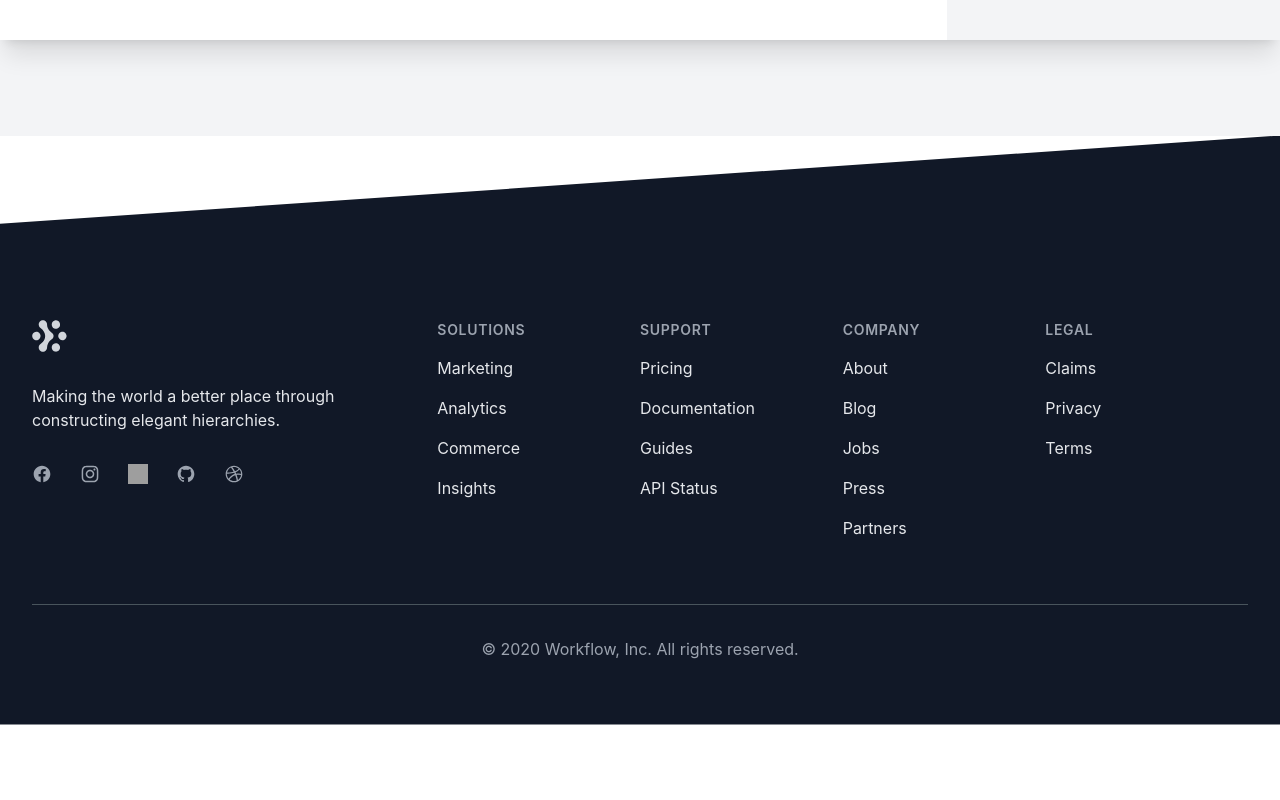
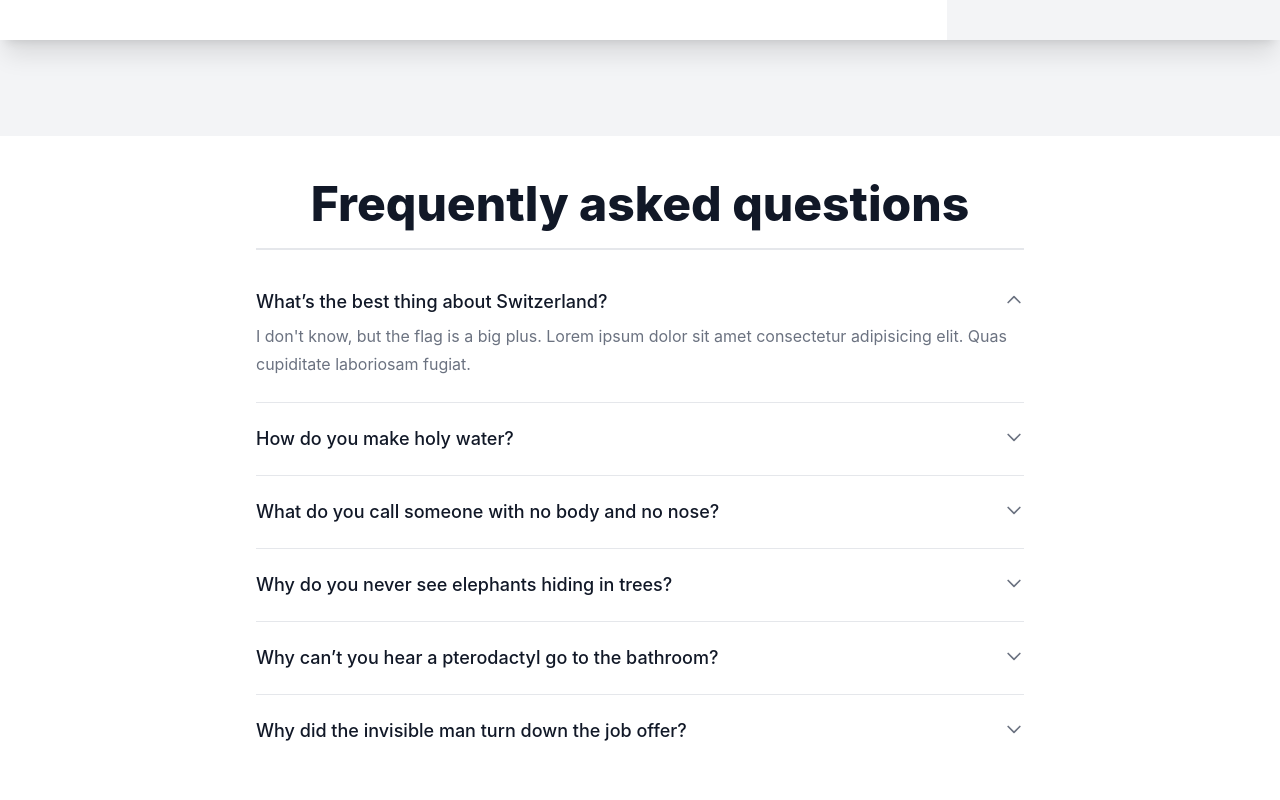
Before and after one commit to Lubna2712/BB-Homepage, a React (Create React App) app: page / in a window 1280 px wide. Shown: the part 2380-3180 px from the top of the page. Before the commit the page ends 3105 px from the top, so only its background shows below. Built offline with nearby package versions, Linux system fonts and the light colour scheme; grey boxes are pictures that could not be loaded.

Commit message:
frequently asked questions section created

```diff
--- a/src/App.css
+++ b/src/App.css
@@ -36,6 +36,17 @@ body {
 }
 .footerWrapper {
   padding: 50px 15px 0px;
+}
+.faqSubTitle.show-description {
+  height: auto;
+}
+.faqTitle:not(:last-child) {
+  border-bottom: 1px solid #e5e7eb;
+}
+.faqSubTitle {
+  height: 0;
+  overflow: hidden;
+  transition: all 200ms ease-out;
 }
 @media screen and (min-width: 768px) {
   .heroWrapper:after {
@@ -83,9 +94,6 @@ body {
   .footerWrapper > div {
     max-width: 1216px;
   }
-}
-
-@media screen and (min-width: 1280px) {
   .featureSection {
     clip-path: polygon(0 15%, 100% 0%, 100% 85%, 0% 100%);
   }
--- a/src/App.js
+++ b/src/App.js
@@ -3,6 +3,7 @@ import Header from './components/Header';
 import HeroSection from './components/HeroSection'
 import FeaturesSection from './components/FeaturesSection'
 import Pricing from './components/Pricing'
+import FAQ from './components/FAQ'
 import Footer from './components/Footer'
 
 function App() {
@@ -12,6 +13,7 @@ function App() {
       <HeroSection />
       <FeaturesSection />
       <Pricing />
+      <FAQ />
       <Footer />
     </div>
   );
--- /dev/null
+++ b/src/components/ExpansionPanel/ExpansionPanelItem.js
@@ -0,0 +1,38 @@
+import React from "react";
+
+const ExpansionPanelItem = ({ showDescription, ariaExpanded, fontWeightBold, item, index, onClick }) => (
+  <div
+    className="faqTitle py-6 cursor-pointer"
+    key={item.index}
+    aria-expanded={ariaExpanded}
+    aria-controls={`faq${index + 1}_desc`}
+    data-qa="faq__question-button"
+    onClick={onClick}
+  >
+    <dt>
+      <h4 className={`text-lg leading-6 font-sans font-medium text-gray-900 flex justify-between`}>
+        {item.question}
+        <svg
+          xmlns="http://www.w3.org/2000/svg"
+          className={`h-5 w-5 text-gray-500 transition duration-300 ease-in-out ${showDescription && "transform rotate-180"}`}
+          fill="none"
+          viewBox="0 0 24 24"
+          stroke="currentColor"
+        >
+          <path strokeLinecap="round" strokeLinejoin="round" strokeWidth={2} d="M19 9l-7 7-7-7" />
+        </svg>
+      </h4>
+    </dt>
+    <dd>
+      <p
+        id={`faq${index + 1}_desc`}
+        data-qa="faqSubTitle"
+        className={`faqSubTitle ${showDescription} pr-8 lg:pr-0 text-base leading-7 font-normal text-gray-500 font-sans ${showDescription && "mt-2"}`}
+      >
+        {item.answer}
+      </p>
+    </dd>
+  </div>
+);
+
+export default ExpansionPanelItem;
--- /dev/null
+++ b/src/components/ExpansionPanel/index.js
@@ -0,0 +1,29 @@
+import React, { useState } from "react";
+import ExpansionPanelItem from "./ExpansionPanelItem";
+
+const ExpansionPanel = ({ questionsAnswers }) => {
+  const [activeIndex, setActiveIndex] = useState(0);
+
+  const renderedQuestionsAnswers = questionsAnswers.map((item, index) => {
+    const showDescription = index === activeIndex ? "show-description" : "";
+    const fontWeightBold = index === activeIndex ? "font-weight-bold" : "";
+    const ariaExpanded = index === activeIndex ? "true" : "false";
+    return (
+      <ExpansionPanelItem
+        key={`question-${index}`}
+        showDescription={showDescription}
+        fontWeightBold={fontWeightBold}
+        ariaExpanded={ariaExpanded}
+        item={item}
+        index={index}
+        onClick={() => {
+          setActiveIndex(index);
+        }}
+      />
+    );
+  });
+
+  return <dl className="faq__list container mx-auto md:max-w-2xl lg:max-w-full">{renderedQuestionsAnswers}</dl>;
+};
+
+export default ExpansionPanel;
--- /dev/null
+++ b/src/components/FAQ.jsx
@@ -0,0 +1,46 @@
+import React from "react"
+import ExpansionPanel from "./ExpansionPanel"
+
+const questionsAnswers = [
+  {
+    question: "What’s the best thing about Switzerland?",
+    answer:
+      "I don't know, but the flag is a big plus. Lorem ipsum dolor sit amet consectetur adipisicing elit. Quas cupiditate laboriosam fugiat.",
+  },
+  {
+    question: "How do you make holy water?",
+    answer:
+      "I don't know, but the flag is a big plus. Lorem ipsum dolor sit amet consectetur adipisicing elit. Quas cupiditate laboriosam fugiat.",
+  },
+  {
+    question: "What do you call someone with no body and no nose?",
+    answer:
+      "I don't know, but the flag is a big plus. Lorem ipsum dolor sit amet consectetur adipisicing elit. Quas cupiditate laboriosam fugiat.",
+  },
+  {
+    question: "Why do you never see elephants hiding in trees?",
+    answer:
+      "I don't know, but the flag is a big plus. Lorem ipsum dolor sit amet consectetur adipisicing elit. Quas cupiditate laboriosam fugiat.",
+  },
+  {
+    question: "Why can’t you hear a pterodactyl go to the bathroom?",
+    answer:
+      "I don't know, but the flag is a big plus. Lorem ipsum dolor sit amet consectetur adipisicing elit. Quas cupiditate laboriosam fugiat.",
+  },
+  {
+    question: "Why did the invisible man turn down the job offer?",
+    answer:
+      "I don't know, but the flag is a big plus. Lorem ipsum dolor sit amet consectetur adipisicing elit. Quas cupiditate laboriosam fugiat.",
+  },
+]
+
+export default function FAQ() {
+  return (
+    <section className="faqSection py-12 bg-white sm:container xl:max-w-screen-md lg:max-w-4xl mx-4 sm:mx-auto">
+      <h3 className="mb-4 text-3xl lg:text-4xl xl:text-5xl text-center px-12 sm:px-0 pb-6 border-b-2 border-gray-200 font-extrabold leading-10 font-sans text-gray-900">
+        Frequently asked questions
+      </h3>
+      <ExpansionPanel questionsAnswers={questionsAnswers} key={"FAQ"} />
+    </section>
+  )
+}
```
